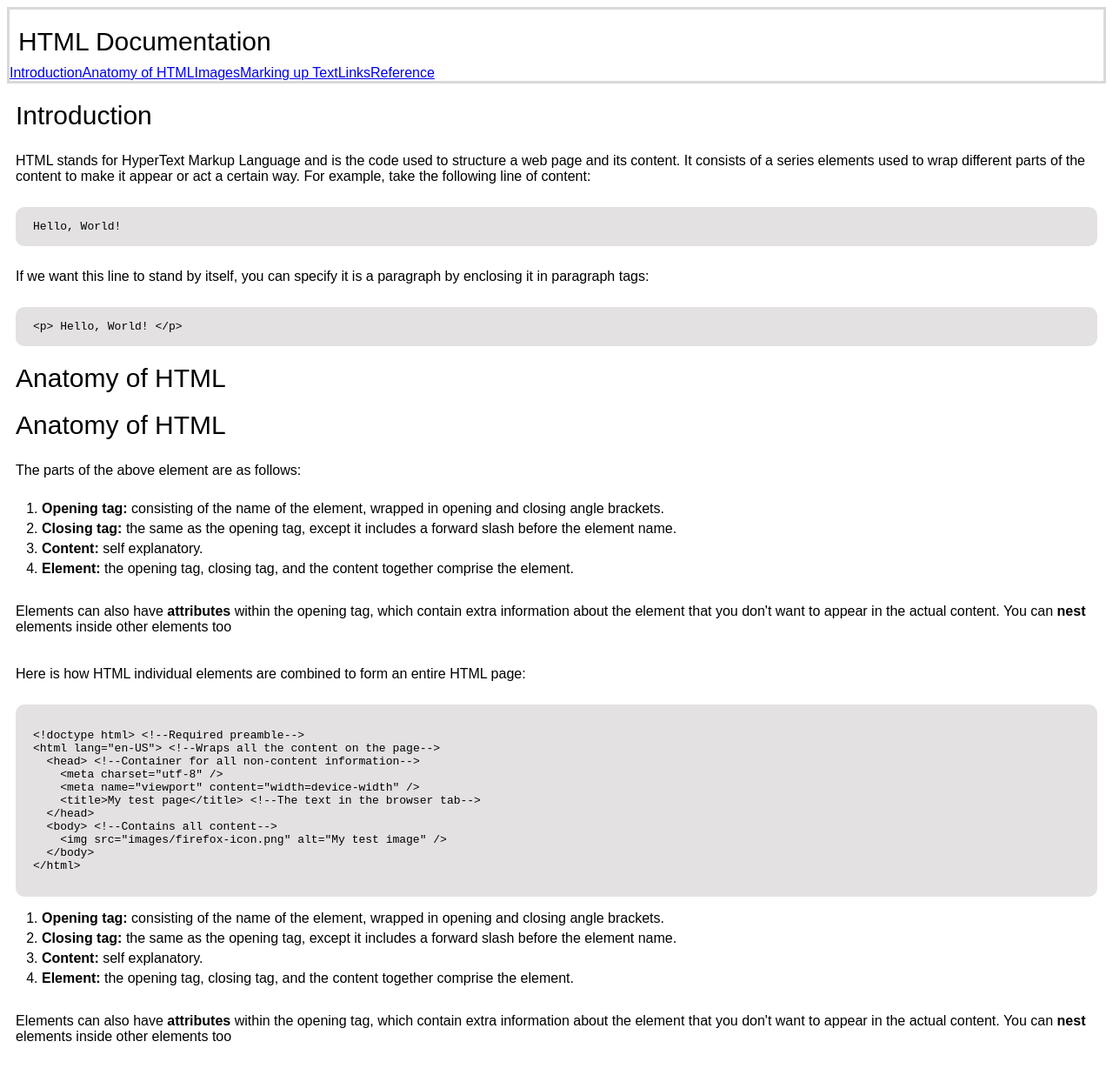
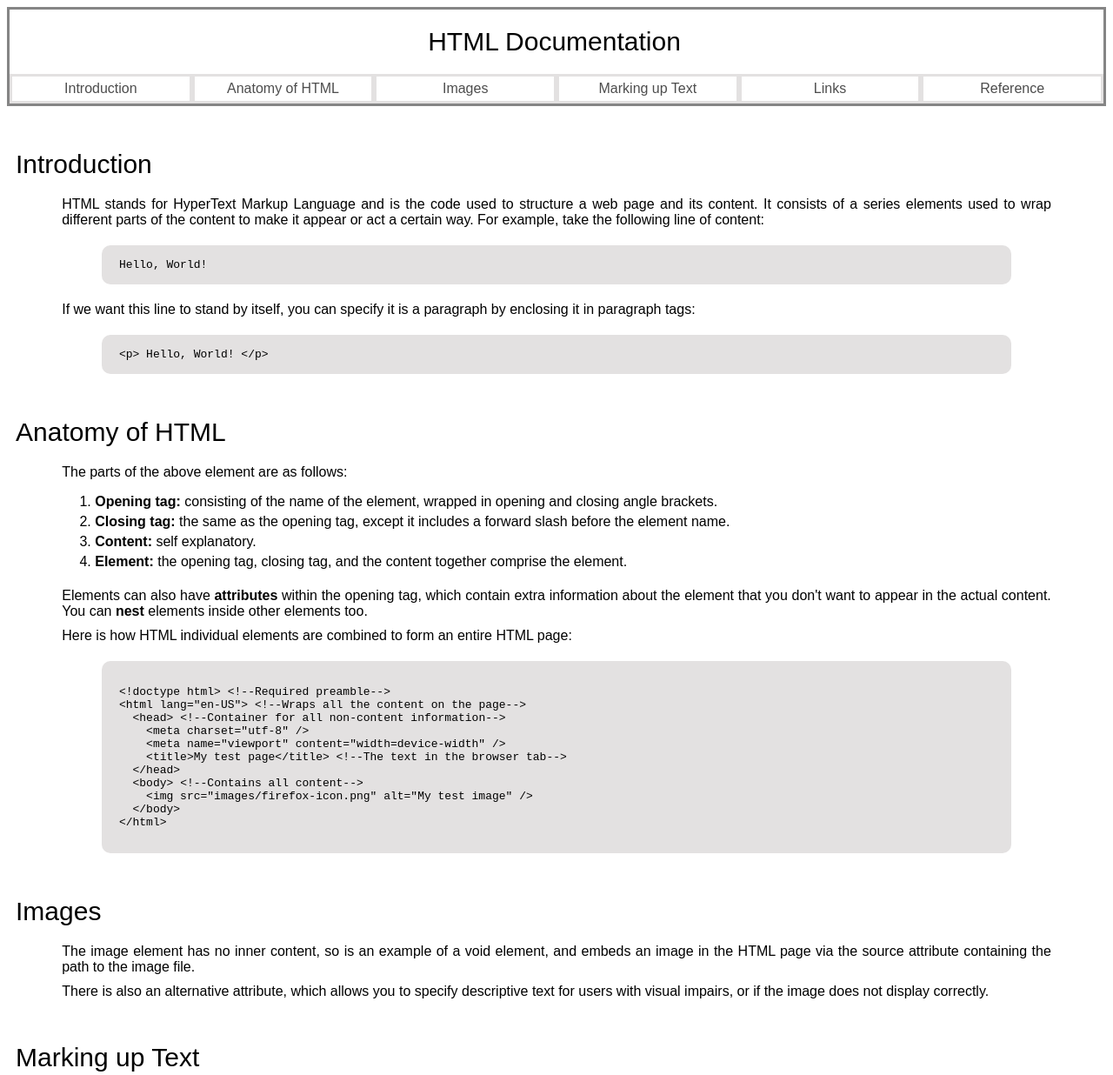
Before and after one commit to samalthom/technical-documentation-page, a plain HTML site: page technical-documentation-page/index.html in a window 1280 px wide. Shown: the top 1236 px of the page at 87% size. Drawn offline with Linux system fonts and the light colour scheme.

Commit message:
all except navbar

```diff
--- a/technical-documentation-page/index.html
+++ b/technical-documentation-page/index.html
@@ -21,34 +21,13 @@
       </section>
       <section class="main-section" id="anatomy_of_html">
         <header>Anatomy of HTML</header>
-      <section class="main-section" id="anatomy_of_html">
-        <header>Anatomy of HTML</header>
         <p>The parts of the above element are as follows:</p>
         <ol><li><strong>Opening tag:</strong> consisting of the name of the element, wrapped in opening and closing angle brackets.</li>
         <li><strong>Closing tag:</strong> the same as the opening tag, except it includes a forward slash before the element name.</li>
         <li><strong>Content:</strong> self explanatory.</li>
         <li><strong>Element:</strong> the opening tag, closing tag, and the content together comprise the element.</li>
         </ol>
-        <p>Elements can also have <strong>attributes</strong> within the opening tag, which contain extra information about the element that you don't want to appear in the actual content. You can <strong>nest</strong> elements inside other elements too</p>
-        <p>Here is how HTML individual elements are combined to form an entire HTML page:</p>
-        <code>
-        <pre>&lt;!doctype html&gt; <span class="comment">&lt;!--Required preamble--&gt;</span>
-&lt;html lang="en-US"&gt; <span class="comment">&lt;!--Wraps all the content on the page--&gt;</span>
-  &lt;head&gt; <span class="comment">&lt;!--Container for all non-content information--&gt;</span>
-    &lt;meta charset="utf-8" /&gt;
-    &lt;meta name="viewport" content="width=device-width" /&gt;
-    &lt;title&gt;My test page&lt;/title&gt; <span class="comment">&lt;!--The text in the browser tab--&gt;</span>
-  &lt;/head&gt;
-  &lt;body&gt; <span class="comment">&lt;!--Contains all content--&gt;</span>
-    &lt;img src="images/firefox-icon.png" alt="My test image" /&gt;
-  &lt;/body&gt;
-&lt;/html&gt;</pre></code>
-        <ol><li><strong>Opening tag:</strong> consisting of the name of the element, wrapped in opening and closing angle brackets.</li>
-        <li><strong>Closing tag:</strong> the same as the opening tag, except it includes a forward slash before the element name.</li>
-        <li><strong>Content:</strong> self explanatory.</li>
-        <li><strong>Element:</strong> the opening tag, closing tag, and the content together comprise the element.</li>
-        </ol>
-        <p>Elements can also have <strong>attributes</strong> within the opening tag, which contain extra information about the element that you don't want to appear in the actual content. You can <strong>nest</strong> elements inside other elements too</p>
+        <p>Elements can also have <strong>attributes</strong> within the opening tag, which contain extra information about the element that you don't want to appear in the actual content. You can <strong>nest</strong> elements inside other elements too.</p>
         <p>Here is how HTML individual elements are combined to form an entire HTML page:</p>
         <code>
         <pre>&lt;!doctype html&gt; <span class="comment">&lt;!--Required preamble--&gt;</span>
@@ -67,18 +46,7 @@
         <header>Images</header>
         <p>The image element has no inner content, so is an example of a void element, and embeds an image in the HTML page via the source attribute containing the path to the image file.</p>
         <p>There is also an alternative attribute, which allows you to specify descriptive text for users with visual impairs, or if the image does not display correctly.</p>
-      <section class="main-section" id="images">
-        <header>Images</header>
-        <p>The image element has no inner content, so is an example of a void element, and embeds an image in the HTML page via the source attribute containing the path to the image file.</p>
-        <p>There is also an alternative attribute, which allows you to specify descriptive text for users with visual impairs, or if the image does not display correctly.</p>
       </section>
-      <section class="main-section" id="marking_up_text">
-        <header>Marking up Text</header>
-        <p>Here are some essential HTML elements for marking up text:</p>
-        <ul>
-          <li><strong>Headings:</strong> specifies that certain parts of your content are headings, or subheadings.</li>
-          <li><strong>Paragraphs:</strong> contains paragraphs of texts.</li>
-          <li><strong>Lists:</strong> consists of at least two elements, the type of list, and an element for each item instide the list.</li>
       <section class="main-section" id="marking_up_text">
         <header>Marking up Text</header>
         <p>Here are some essential HTML elements for marking up text:</p>
@@ -96,8 +64,6 @@
       </section>
       <section class="main-section" id="reference">
         <header>Reference</header>
-      <section class="main-section" id="reference">
-        <header>Reference</header>
         <ul>
           <li>All the documentation in this page is taken from <a class="external" href="https://developer.mozilla.org/en-US/docs/Learn/Getting_started_with_the_web/HTML_basics">MDN.</a></li></ul>
       </section>
--- a/technical-documentation-page/styles.css
+++ b/technical-documentation-page/styles.css
@@ -4,35 +4,58 @@ html{
 
 header{
   font-size: 30px;
-    margin: 10px;
-    margin-top: 20px;
+  margin: 20px 15px 20px 10px;
 }
 
-  .main-section{
+.main-section:not(first-of-type){
   display: block;
-    margin-bottom: 20px;
+  margin-bottom: 50px;
 }
 
 nav{
   display: block;
   border: solid;
-    border-color: #d9d9d9;
+  border-color: #858585;
+  text-align: center;
+  margin-bottom: 50px;
 }
+
 
 nav div{
   display: flex;
+  width: 100%;
 }
 
-  a:not(external){
-    padding: auto;
+a:not(.external){
+  padding: 5px;
+  text-decoration: none;
+  color: #4d4d4d;
+  display: block;
+  border: solid;
+  border-color: #e3e1e1;
 }
 
+@media screen and (max-width: 700px){
+  nav div{flex-direction: column;}
+}
+
+@media screen and (min-width: 700px){
+  nav div{flex-direction: row;}
+  a:not(.external){
+  width: 100%;}
+}
+
+
 p{
-    padding: 10px;
+  width: 90%;
+  margin: 10px auto;
+  text-align: justify;
 }
 
 li{
   padding-bottom: 5px;
+  width: 90%;
+  margin: auto;
 }
 
 code{
@@ -43,7 +66,8 @@ html{
 
 code:not(.inline){
   display: block;
-    margin: 10px;
   padding: 15px;
   padding-left: 20px;
+  width: 80%;
+  margin: 20px auto;
 }
```
Lines whose indentation alone changed are shown as unchanged.
